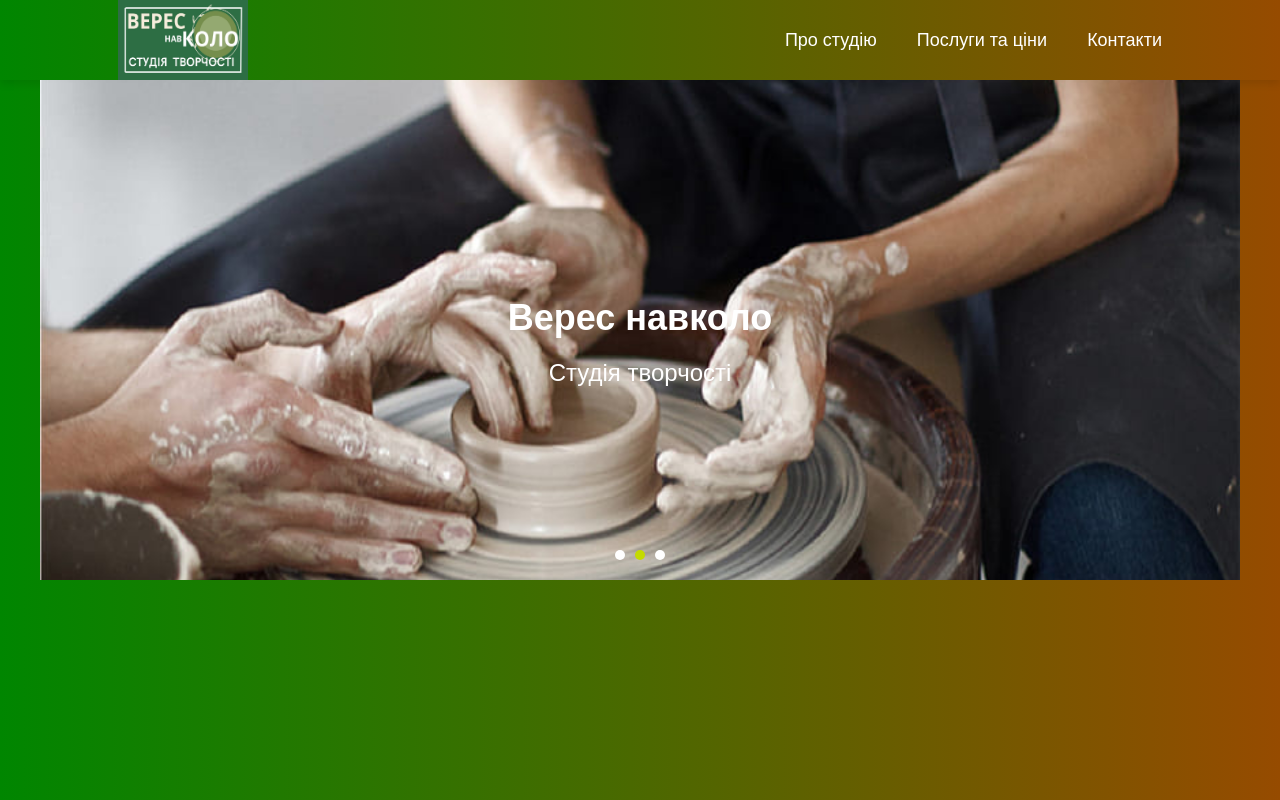
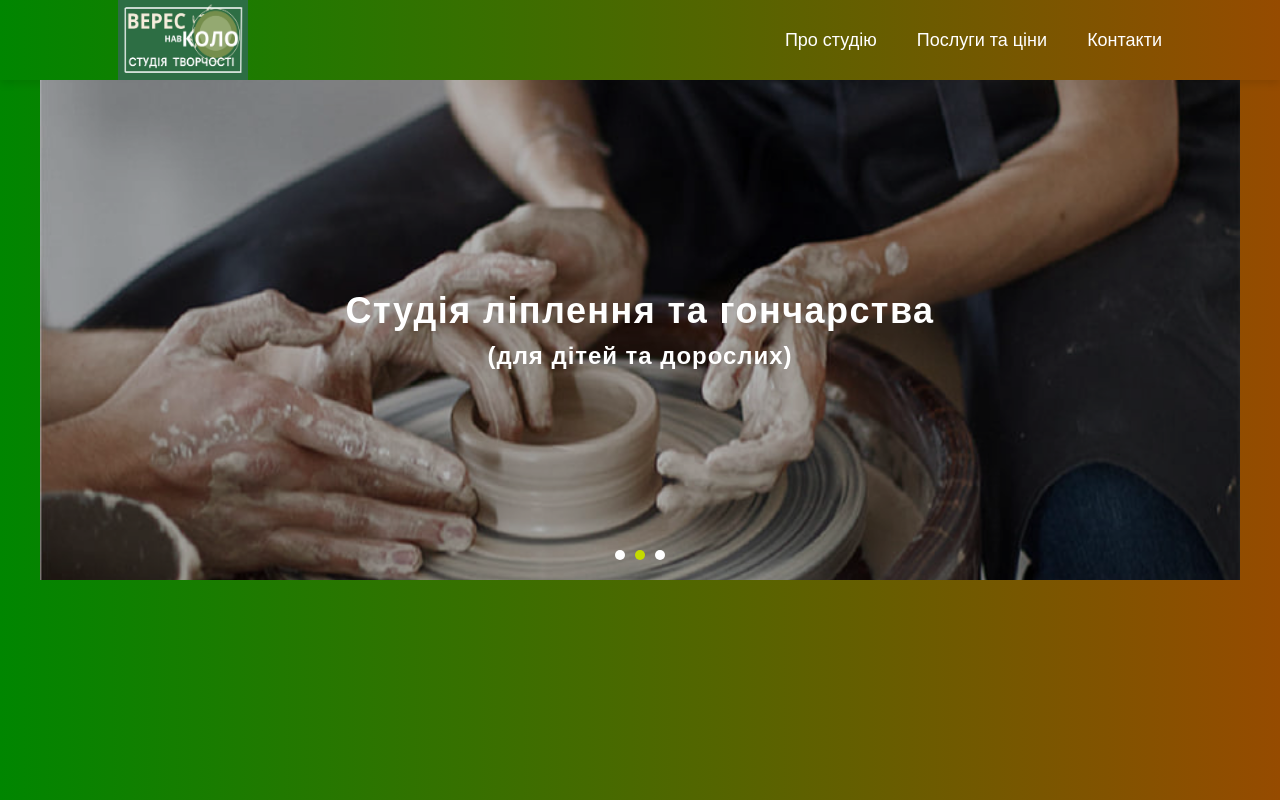
Before and after one commit to Ivan-Andrusyshyn/schoolart, a React (Create React App) app: page /schoolart/about in a window 1280 px wide. Built offline with nearby package versions, Linux system fonts and the light colour scheme.

Commit message:
add adaptive

```diff
--- a/src/components/DesktopComponents/Hero/Hero.jsx
+++ b/src/components/DesktopComponents/Hero/Hero.jsx
@@ -14,13 +14,14 @@ export const Hero = () => {
     },
     {
       image: image2,
-      title: "Верес навколо",
-      subtitle: "Студія творчості",
+      title: "Студія ліплення та гончарства",
+      subtitle: "(для дітей та дорослих)",
     },
     {
       image: image3,
+
       title: "Верес навколо",
-      subtitle: "Студія творчості",
+      subtitle: "Студія малюнку та живопису",
     },
   ];
 
@@ -45,6 +46,7 @@ export const Hero = () => {
           className={`slide ${index === currentSlide ? "active-slide" : ""}`}
           style={{ backgroundImage: `url(${slide.image})` }}
         >
+          <div className="overlay"></div>
           <div className="slide-content">
             <h1 className="hero-title">{slide.title}</h1>
             <p className="hero-subtitle">{slide.subtitle}</p>
--- a/src/components/DesktopComponents/style/Hero.css
+++ b/src/components/DesktopComponents/style/Hero.css
@@ -21,7 +21,14 @@
 .slide.active-slide {
   opacity: 1;
 }
-
+.slide .overlay {
+  position: absolute;
+  top: 0;
+  left: 0;
+  width: 100%;
+  height: 100%;
+  background-color: rgba(0, 0, 0, 0.3); /* Adjust the opacity value as needed */
+}
 .slide-content {
   position: absolute;
   top: 50%;
@@ -34,11 +41,14 @@
 .hero-title {
   font-size: 36px;
   font-weight: bold;
-  margin-bottom: 20px;
+  margin: 0 0 10px 0;
+  letter-spacing: 0.04em;
 }
 
 .hero-subtitle {
   font-size: 24px;
+  letter-spacing: 0.04em;
+  font-weight: 600;
 }
 
 .slider-buttons {
@@ -63,15 +73,16 @@
 }
 @media (max-width: 480px) {
   .hero-slider {
-    height: 300px;
+    height: 400px;
   }
 
   .hero-title {
-    font-size: 24px;
+    width: 300px;
+    font-size: 28px;
   }
 
   .hero-subtitle {
-    font-size: 18px;
+    font-size: 20px;
   }
 
   .slider-buttons {
--- a/src/components/Pages/About/About.jsx
+++ b/src/components/Pages/About/About.jsx
@@ -1,3 +1,3 @@
 export const About = () => {
-  return <h2>Про нас </h2>;
+  return <h2>Про студію </h2>;
 };
```
